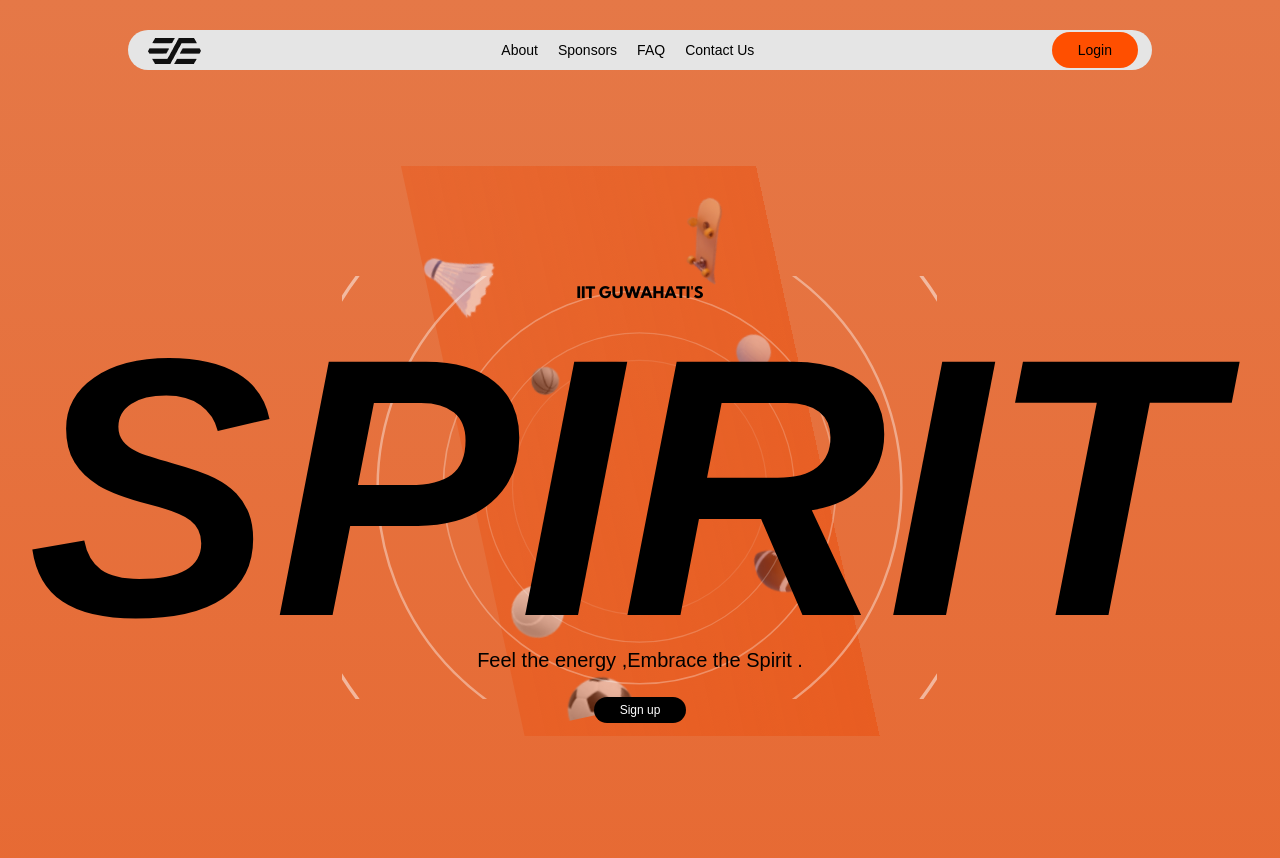
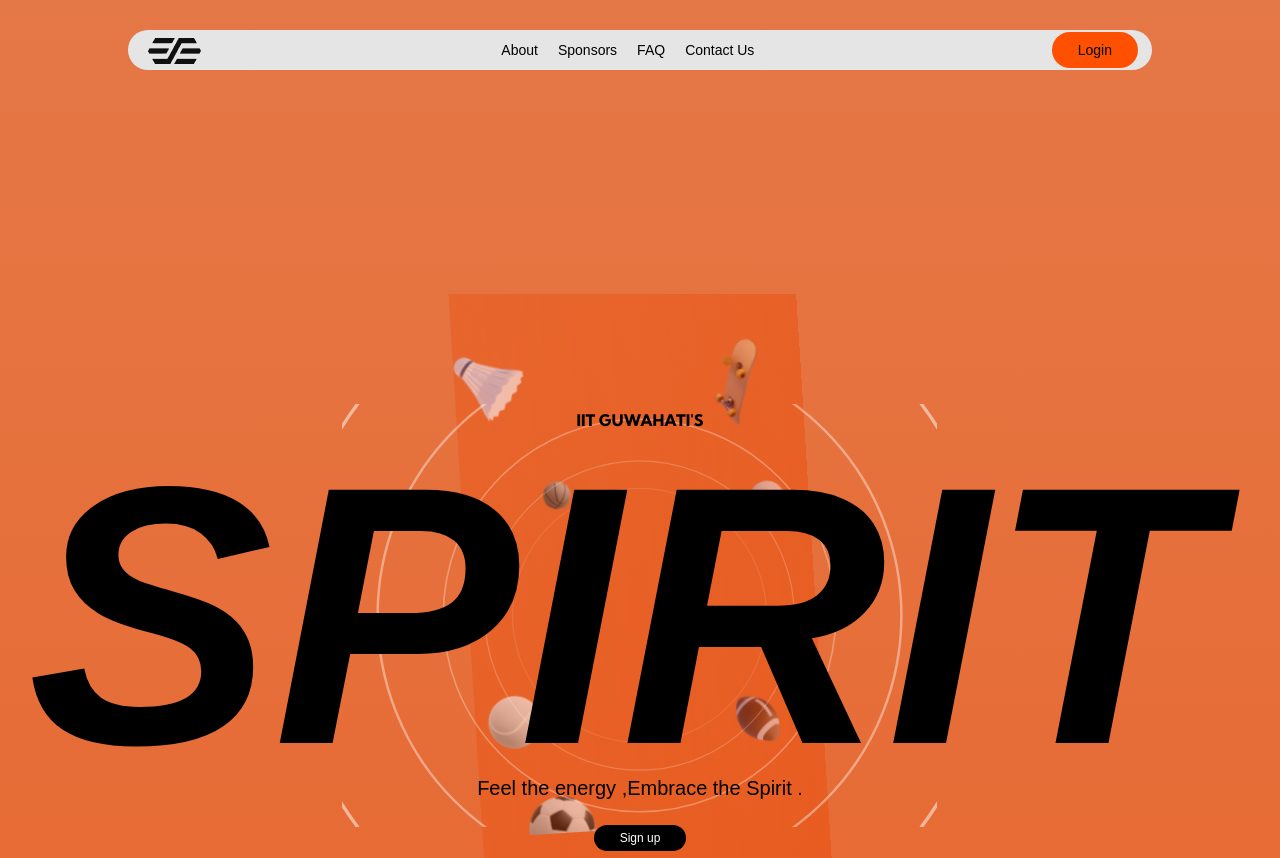
Before and after one commit to Ashmit-Verma/SPIRIT24, a React (Create React App) app in the folder frontend/: page / in a window 1280 px wide. Shown: the top 858 px of the page. Built offline with nearby package versions, Linux system fonts and the light colour scheme.

Commit message:
Update registration-Success.css

```diff
--- a/frontend/src/components/registration_success/registration-Success.css
+++ b/frontend/src/components/registration_success/registration-Success.css
@@ -4,7 +4,8 @@
   }
 
   .texts {
-    margin-top: 10%;
+    margin-top: 20%;
+    margin-bottom: 10%;
     display: flex;
     flex-direction: column;
     justify-content: center;
```
